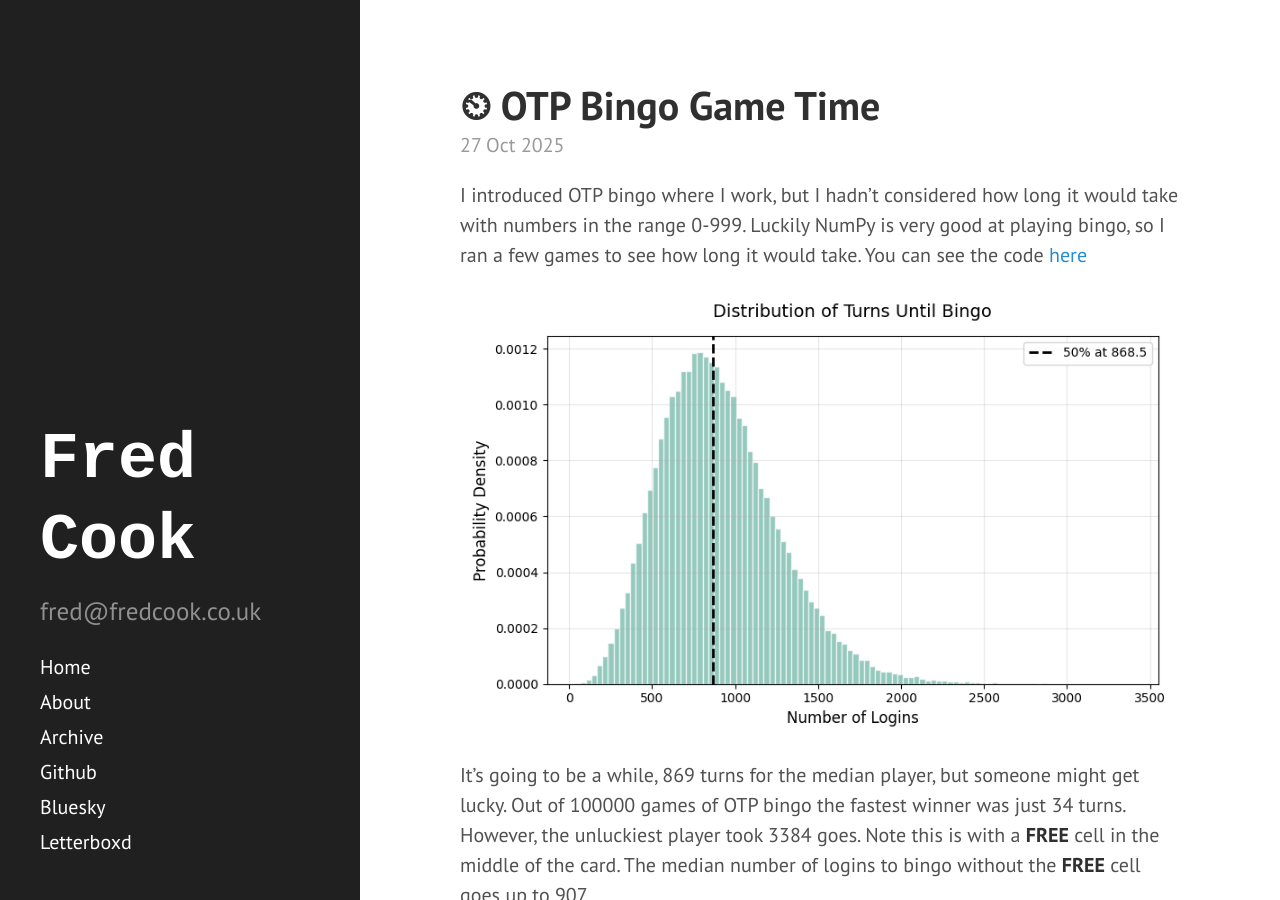
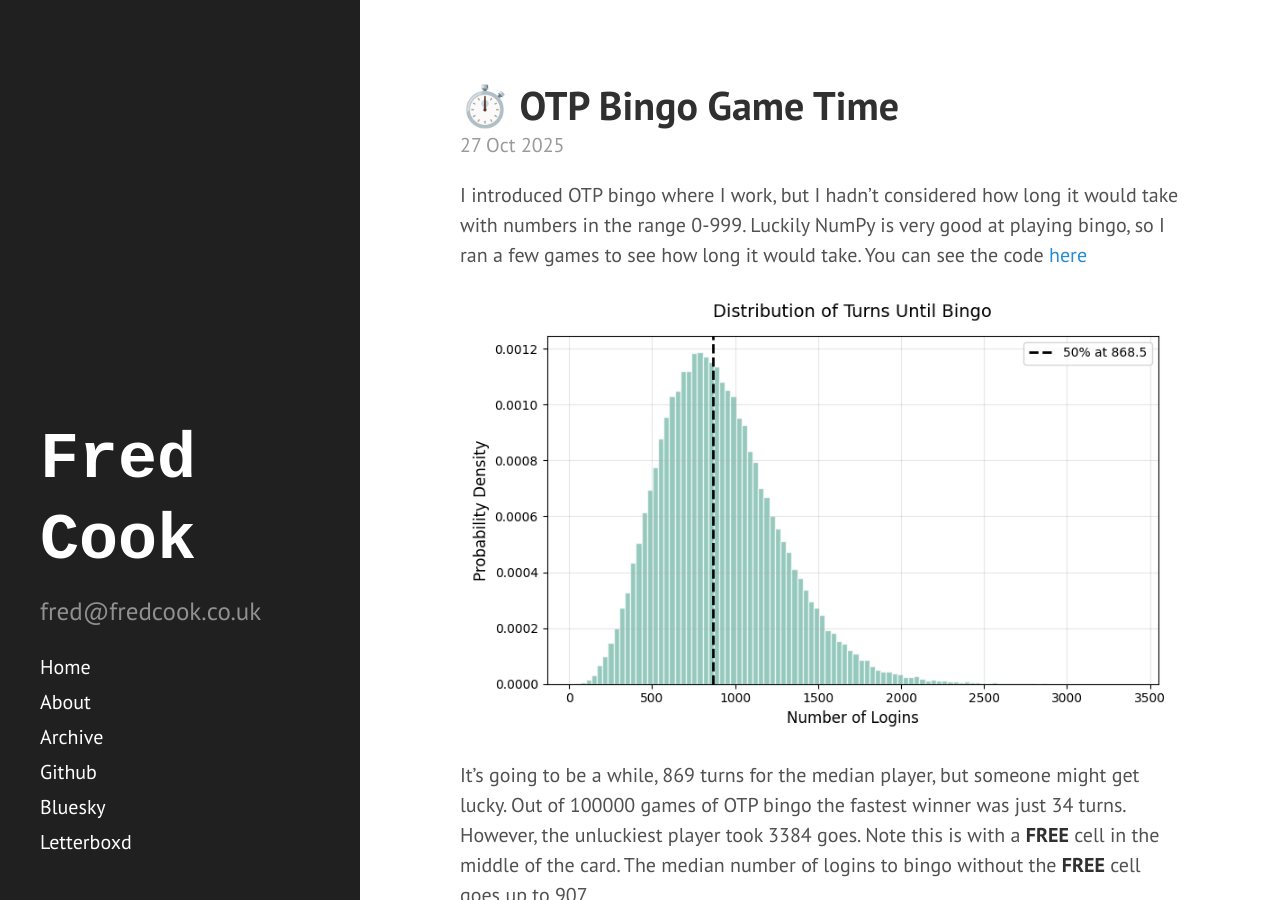
Before and after one commit to fred-cook/website, a Jekyll site: the page built from _posts/2025-10-27-OTP-Bingo-Game-Time.md, in a window 1280 px wide and 900 px high. Built offline with Jekyll 4.4.1, drawn with Linux system fonts in a browser that asks for light colours.

Commit message:
updating emojis

```diff
--- a/_posts/2021-07-04-pH-Controller.html
+++ b/_posts/2021-07-04-pH-Controller.html
@@ -1,6 +1,6 @@
 ---
 layout: post
-title: pH Controller
+title: 🍋‍🟩 pH Controller
 date: 2021-07-09
 github: https://github.com/fuverdred/pH-Monitor
 img: /assets/images/pH_controller/pH_monitor_label.svg
--- a/_posts/2021-07-10-Automated-Lag-Time-Apparatus.html
+++ b/_posts/2021-07-10-Automated-Lag-Time-Apparatus.html
@@ -1,6 +1,6 @@
 ---
 layout: post
-title: Automated Lag-Time Apparatus
+title: 🧊 Automated Lag-Time Apparatus
 date: 2021-07-10
 github: https://github.com/fuverdred/ALTA
 img: https://raw.githubusercontent.com/fuverdred/ALTA/9ea97608547a6540db01ce2b88226d19de28fd11/images/ALTA_cross_section.svg
--- a/_posts/2025-10-27-OTP-Bingo-Game-Time.md
+++ b/_posts/2025-10-27-OTP-Bingo-Game-Time.md
@@ -1,6 +1,6 @@
 ---
 layout: post
-title: ⏲ OTP Bingo Game Time
+title: ⏱️ OTP Bingo Game Time
 tags: python numpy
 ---
 
```
Also changed, not shown: _posts/2022-08-03-Crossword-Filler.md (+1 -1 lines).
